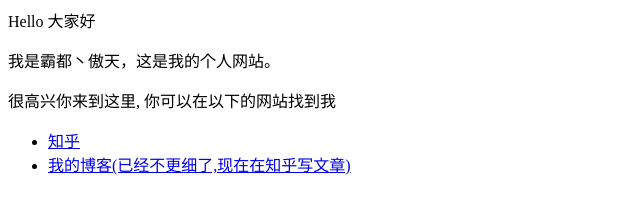
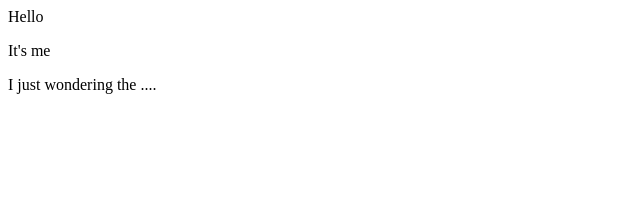
Before and after one commit to Angelo-scut/Angelo-scut.github.io, a plain HTML site: page index.html in a window 1280 px wide. Shown: the whole page, without its empty margins (0-640 px from the left). Drawn offline with Linux system fonts and the light colour scheme.

Commit message:
Update index.html

```diff
--- a/index.html
+++ b/index.html
@@ -1,8 +1,3 @@
-<p>Hello 大家好</p>
-<p>我是霸都丶傲天，这是我的个人网站。 </p>
-<p>很高兴你来到这里, 你可以在以下的网站找到我</p>
-
-<ul>
-  <li> <a href="https://www.zhihu.com/people/AJLoveChina">知乎</a> </li>
-  <li> <a href="http://hejie.nigeerhuo.com">我的博客(已经不更细了,现在在知乎写文章)</a> </li>
-</ul>
+<p>Hello</p>
+<p>It's me </p>
+<p>I just wondering the ....</p>
```
